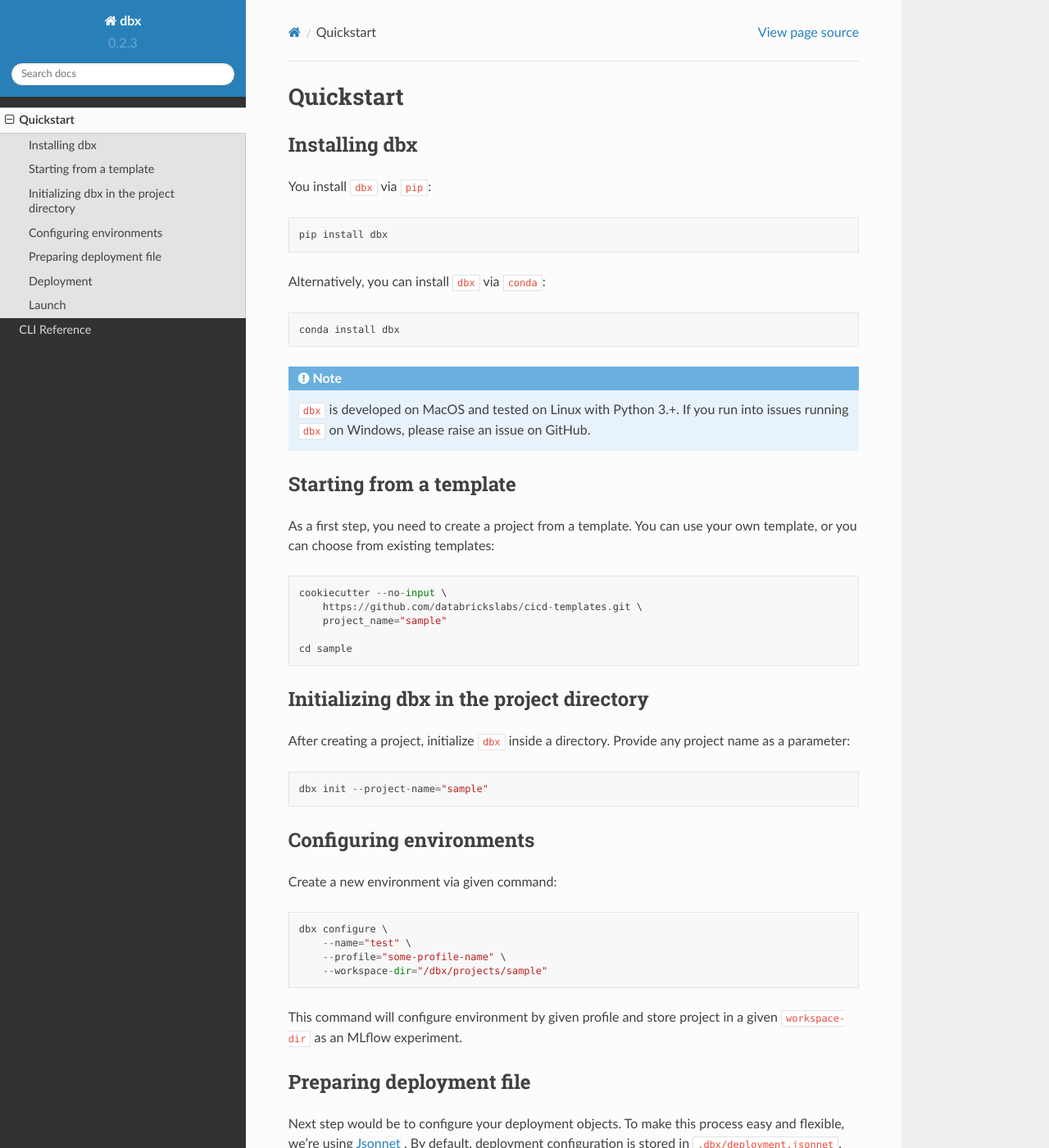
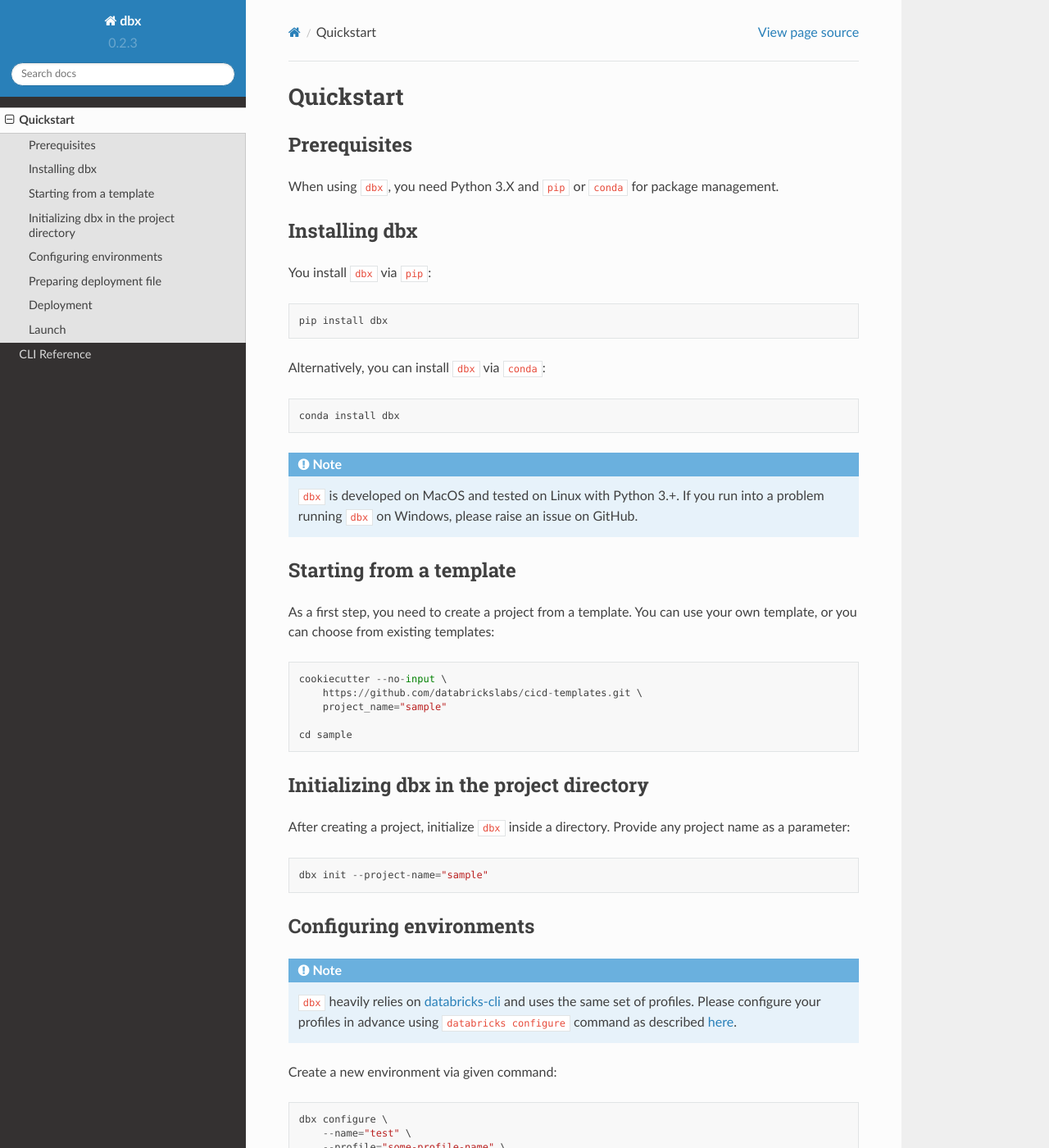
Before and after one commit to databrickslabs/dbx, a Sphinx documentation site: the page built from docs/source/quickstart.rst, in a window 1280 px wide and 1400 px high. Shown: the whole window at 82% size. Built offline with Sphinx 7.4.7 and the Read the Docs theme 2.0.0, drawn with Linux system fonts in a browser that asks for light colours.

Commit message:
fix docstrings

```diff
--- a/docs/source/conf.py
+++ b/docs/source/conf.py
@@ -36,6 +36,7 @@
     "sphinx_rtd_theme",
     "sphinx.ext.autodoc",
     "sphinx.ext.viewcode",
+    "sphinx.ext.napoleon",
     "sphinx_click.ext"
 ]
 
--- a/docs/source/quickstart.rst
+++ b/docs/source/quickstart.rst
@@ -2,6 +2,11 @@
 
 Quickstart
 ==========
+
+Prerequisites
+-------------
+
+When using :code:`dbx`, you need Python 3.X and :code:`pip` or :code:`conda` for package management.
 
 Installing dbx
 --------------
@@ -20,7 +25,7 @@
 
 .. note::
 
-    :code:`dbx` is developed on MacOS and tested on Linux with Python 3.+. If you run into issues running :code:`dbx` on Windows, please raise an issue on GitHub.
+    :code:`dbx` is developed on MacOS and tested on Linux with Python 3.+. If you run into a problem running :code:`dbx` on Windows, please raise an issue on GitHub.
 
 Starting from a template
 ------------------------
@@ -46,6 +51,11 @@
 
 Configuring environments
 ------------------------
+
+.. note::
+
+    :code:`dbx` heavily relies on `databricks-cli <https://docs.databricks.com/dev-tools/cli/index.html>`_ and uses the same set of profiles.
+    Please configure your profiles in advance using :code:`databricks configure` command as described `here <https://docs.databricks.com/dev-tools/cli/index.html#set-up-authentication>`_.
 
 Create a new environment via given command:
 
```
Also changed, not shown: 3 other files.
